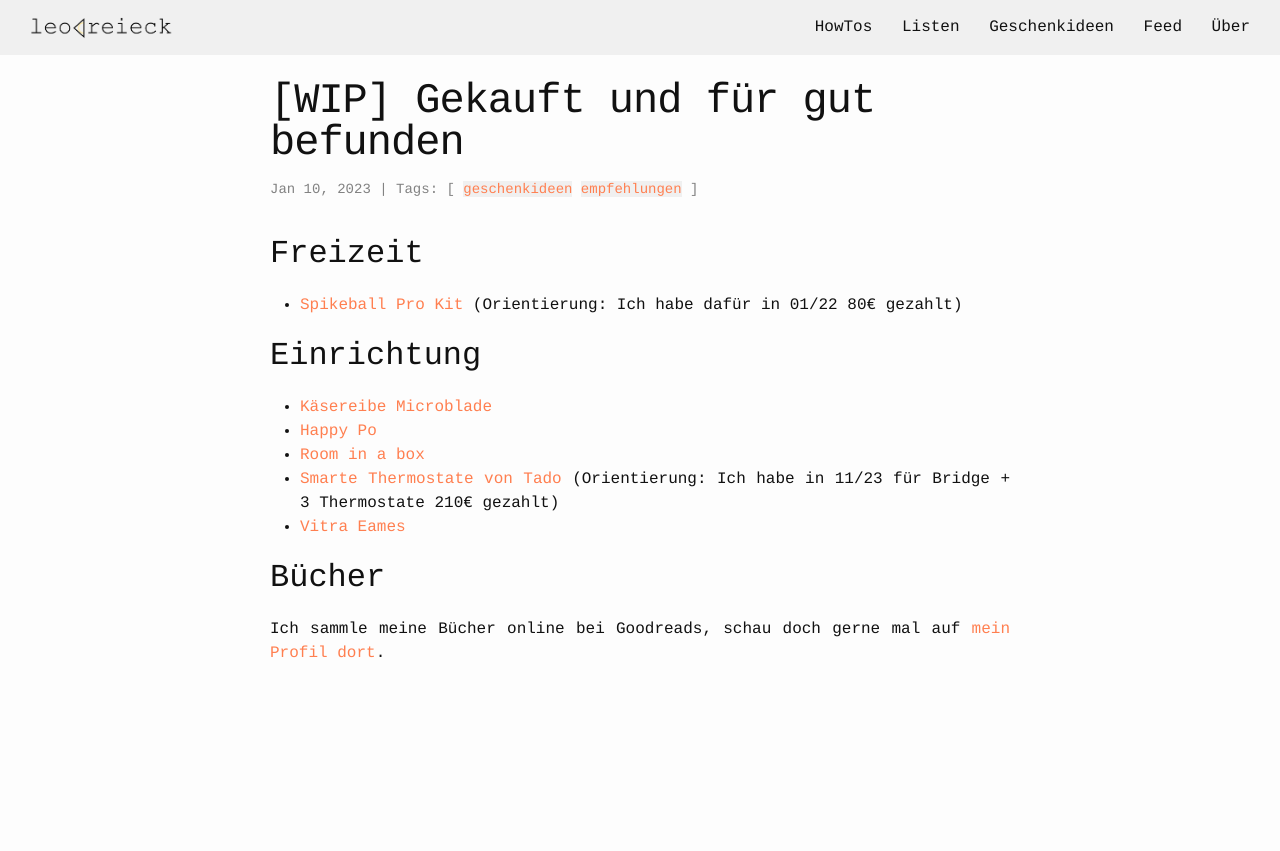
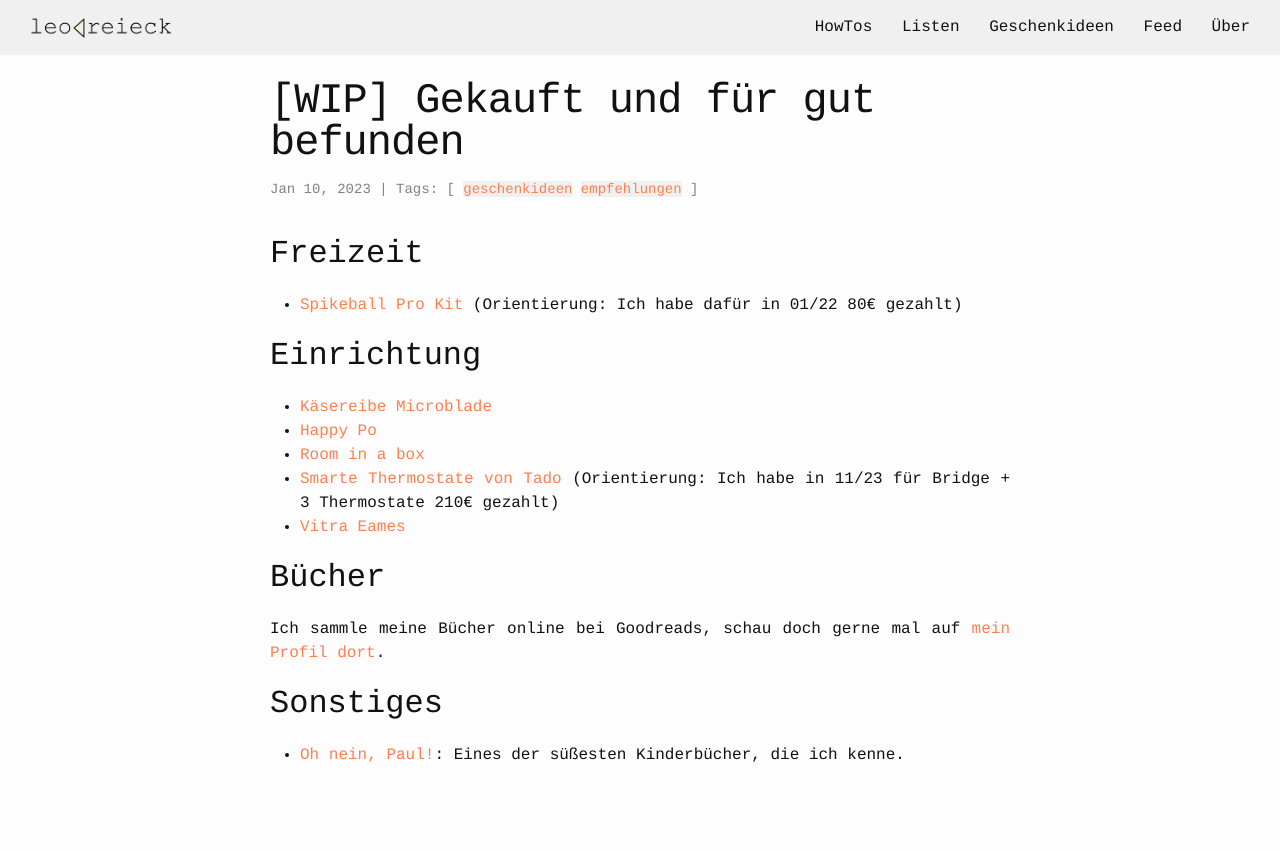
Before and after one commit to leodreieck/leodreieck.github.io, a Jekyll site: the page built from _posts/2023-01-10-gekauft-und-gut.md, in a window 1280 px wide and 1100 px high. Shown: the top 851 px of the window. Built offline with Jekyll 4.4.1, drawn with Linux system fonts in a browser that asks for light colours; grey boxes are pictures that could not be loaded.

Commit message:
update gekauft, www-favorited und newsletter

```diff
--- a/_posts/2023-01-10-gekauft-und-gut.md
+++ b/_posts/2023-01-10-gekauft-und-gut.md
@@ -12,16 +12,20 @@
 
 ## Einrichtung
 
-- [Käsereibe Microblade](https://www.amazon.de/Microplane-Reibe-Professional-grob-Edelstahl/dp/B00009WE3Y)
-- [Happy Po](https://www.amazon.de/HappyPo-Tragbar-Bidet-300-Toilettenpapier/dp/B07GBSQKL5)
-- [Room in a box](https://roominabox.de/collections/bett/products/das-pappbett-2-0?variant=3621175300)
+- [Käsereibe Microblade](https://www.amazon.de/Microplane-Reibe-Professional-grob-Edelstahl/dp/B00009WE3Y){:target="_blank"}
+- [Happy Po](https://www.amazon.de/HappyPo-Tragbar-Bidet-300-Toilettenpapier/dp/B07GBSQKL5){:target="_blank"}
+- [Room in a box](https://roominabox.de/collections/bett/products/das-pappbett-2-0?variant=3621175300){:target="_blank"}
 - [Smarte Thermostate von Tado](https://amzn.to/3NXJXBF){:target="_blank"} (Orientierung: Ich habe in 11/23 für Bridge + 3 Thermostate 210€ gezahlt)
-- [Vitra Eames](https://www.vitra.com/de-de/product/eames-plastic-chair-re?srsltid=AfmBOoqWv4t_ixBKmNLatKecrnl_v70UT-cJZD-SnQ_cwzcH_o0rPNpZ)
+- [Vitra Eames](https://www.vitra.com/de-de/product/eames-plastic-chair-re?srsltid=AfmBOoqWv4t_ixBKmNLatKecrnl_v70UT-cJZD-SnQ_cwzcH_o0rPNpZ){:target="_blank"}
+<!---[Stapelsteine](https://stapelstein.de/?srsltid=AfmBOorsy-NB9CNrzw9FnMzY6pCrBWmBIiSEZy0bEsFZesxO9680zJFo){:target="_blank"}-->
 
 
 ## Bücher
 
 Ich sammle meine Bücher online bei Goodreads, schau doch gerne mal auf [mein Profil dort](https://www.goodreads.com/user/show/149084758-leo).
 
+## Sonstiges
 
+<!--- Computer Engineering for babies-->
+- [Oh nein, Paul!](https://www.amazon.de/Oh-nein-Paul-Chris-Haughton/dp/3411809809){:target="_blank"}: Eines der süßesten Kinderbücher, die ich kenne.
 <!--Links mit Asterisk (*) sind sogenannte Affiliate-Links. Wenn Du darüber ein Produkt kaufst, kannst Du mich und diese Seite unterstützen, ohne dass es Dich selbst etwas kostet! Ich empfehle natürlich nichts, was ich nicht selbst begeistert nutze.-->
```
Also changed, not shown: _posts/2025-02-15-www-favorites.md (+2 -0 lines), _posts/2025-05-09-newsletter.md (+1 -1 lines).
